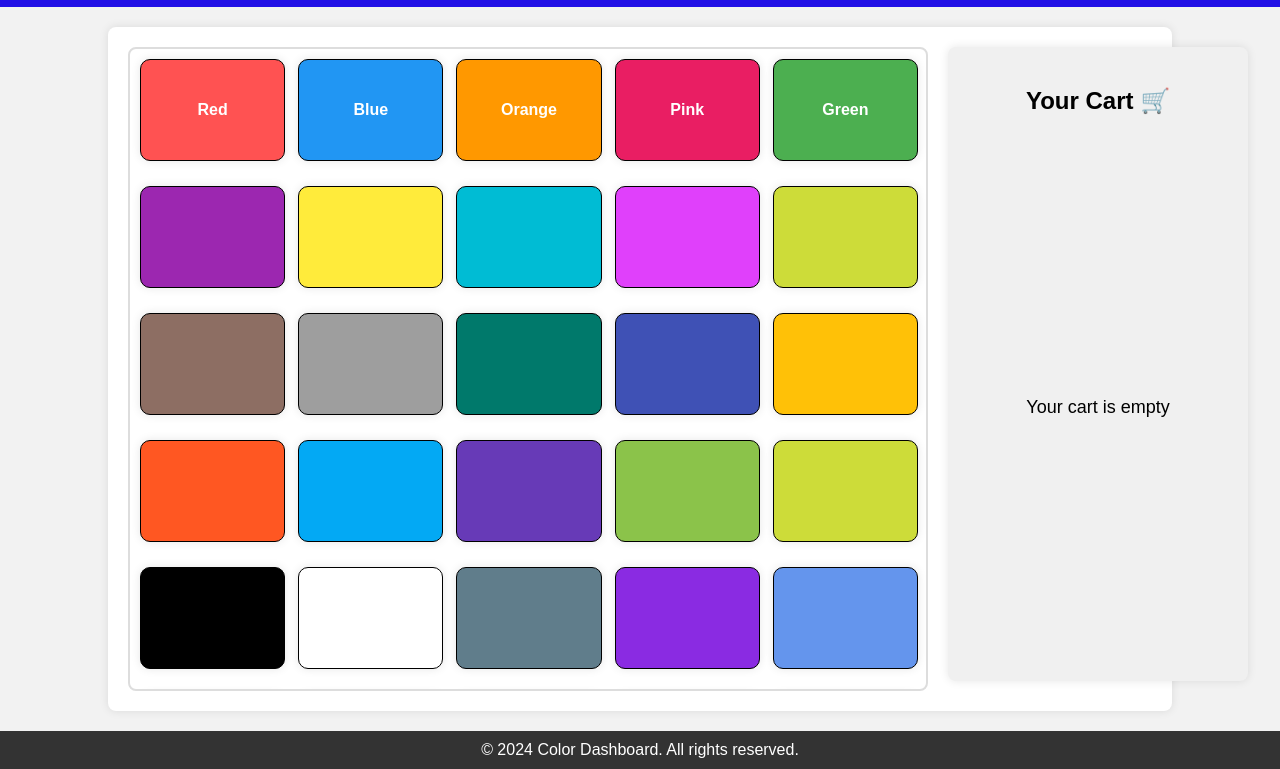
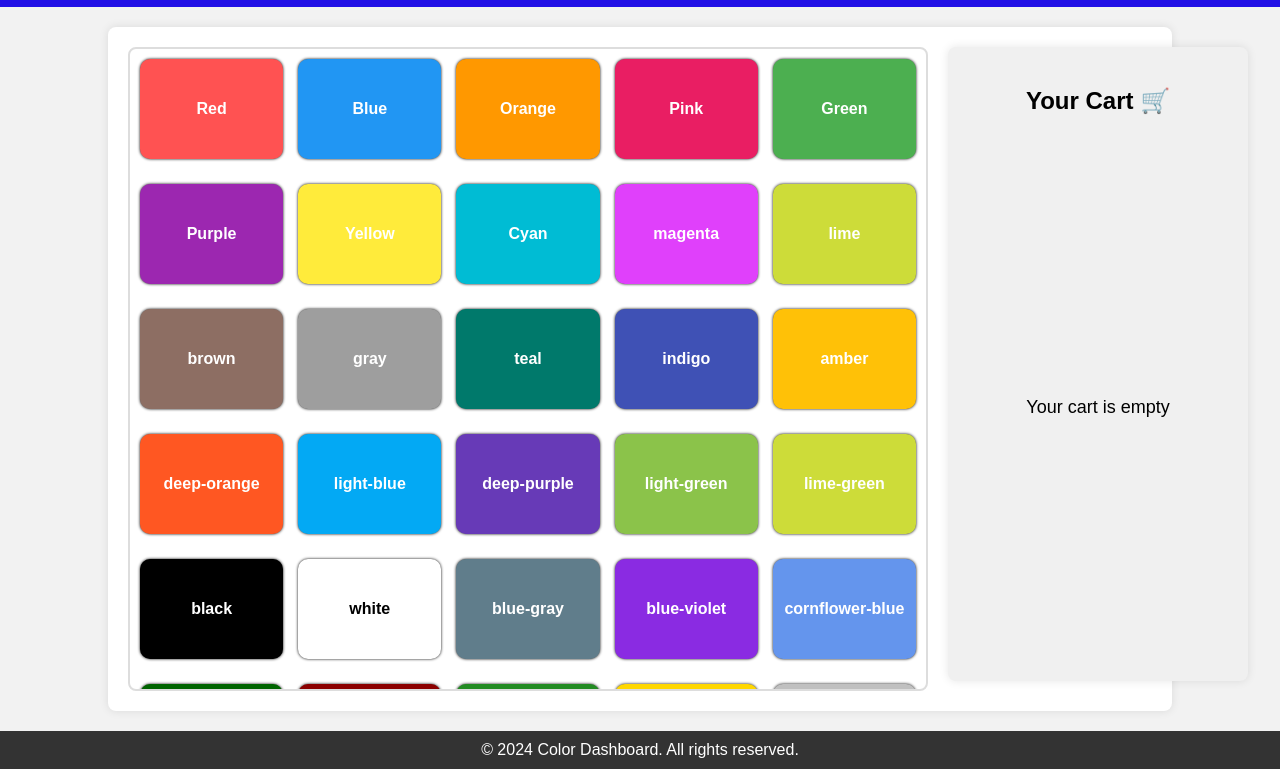
Before and after one commit to Sainihitp25/ColorShop, a plain HTML site: page FrontEnd/dashboard.html in a window 1280 px wide. Shown: the part 53-822 px from the top of the page. Drawn offline with Linux system fonts and the light colour scheme.

Commit message:
updated the dashboard page

```diff
--- a/FrontEnd/dashboard.html
+++ b/FrontEnd/dashboard.html
@@ -20,33 +20,33 @@
         <div class="color red" style="background-color: #ff5252;" data-color-name="Red">Red</div>
                 <div class="color blue" style="background-color: #2196f3;" data-color-name="Blue">Blue</div>
                 <div class="color orange" style="background-color: #ff9800;" data-color-name="Orange">Orange</div>
-                <div class="color pink" style="background-color: #e91e63;">Pink</div>
-                <div class="color green" style="background-color: #4caf50;">Green</div>
-                <div class="color purple" style="background-color: #9c27b0;"></div>
-                <div class="color yellow" style="background-color: #ffeb3b;"></div>
-                <div class="color cyan" style="background-color: #00bcd4;"></div>
-                <div class="color magenta" style="background-color: #e040fb;"></div>
-                <div class="color lime" style="background-color: #cddc39;"></div>
-                <div class="color brown" style="background-color: #8d6e63;"></div>
-                <div class="color gray" style="background-color: #9e9e9e;"></div>
-                <div class="color teal" style="background-color: #00796b;"></div>
-                <div class="color indigo" style="background-color: #3f51b5;"></div>
-                <div class="color amber" style="background-color: #ffc107;"></div>
-                <div class="color deep-orange" style="background-color: #ff5722;"></div>
-                <div class="color light-blue" style="background-color: #03a9f4;"></div>
-                <div class="color deep-purple" style="background-color: #673ab7;"></div>
-                <div class="color light-green" style="background-color: #8bc34a;"></div>
-                <div class="color lime-green" style="background-color: #cddc39;"></div>
-                <div class="color black" style="background-color: #000000;"></div>
-                <div class="color white" style="background-color: #ffffff;"></div>
-                <div class="color blue-gray" style="background-color: #607d8b;"></div>
-                <div class="color blue-violet" style="background-color: #8a2be2;"></div>
-                <div class="color cornflower-blue" style="background-color: #6495ed;"></div>
-                <div class="color dark-green" style="background-color: #006400;"></div>
-                <div class="color dark-red" style="background-color: #8b0000;"></div>
-                <div class="color forest-green" style="background-color: #228b22;"></div>
-                <div class="color gold" style="background-color: #ffd700;"></div>
-                <div class="color silver" style="background-color: #c0c0c0;"></div>
+                <div class="color pink" style="background-color: #e91e63;" data-color-name="pink">Pink</div>
+                <div class="color green" style="background-color: #4caf50;" data-color-name="green">Green</div>
+                <div class="color purple" style="background-color: #9c27b0;"data-color-name="purple">Purple</div>
+                <div class="color yellow" style="background-color: #ffeb3b;"data-color-name="yellow">Yellow</div>
+                <div class="color cyan" style="background-color: #00bcd4;"data-color-name="cyan">Cyan</div>
+                <div class="color magenta" style="background-color: #e040fb;"data-color-name="magenta">magenta</div>
+                <div class="color lime" style="background-color: #cddc39;"data-color-name="lime">lime</div>
+                <div class="color brown" style="background-color: #8d6e63;"data-color-name="brown">brown </div>
+                <div class="color gray" style="background-color: #9e9e9e;"data-color-name="gray">gray</div>
+                <div class="color teal" style="background-color: #00796b;"data-color-name="teal">teal</div>
+                <div class="color indigo" style="background-color: #3f51b5;"data-color-name="indigo">indigo</div>
+                <div class="color amber" style="background-color: #ffc107;"data-color-name="amber">amber</div>
+                <div class="color deep-orange" style="background-color: #ff5722;"data-color-name="deep-orange">deep-orange</div>
+                <div class="color light-blue" style="background-color: #03a9f4;"data-color-name="light-blue">light-blue</div>
+                <div class="color deep-purple" style="background-color: #673ab7;"data-color-name="deep-purple">deep-purple</div>
+                <div class="color light-green" style="background-color: #8bc34a;"data-color-name="light-green">light-green</div>
+                <div class="color lime-green" style="background-color: #cddc39;"data-color-name="lime-green">lime-green</div>
+                <div class="color black" style="background-color: #000000;"data-color-name="black">black</div>
+                <div class="color white" style="background-color: #ffffff;"data-color-name="white">white</div>
+                <div class="color blue-gray" style="background-color: #607d8b;"data-color-name="blue-gray">blue-gray</div>
+                <div class="color blue-violet" style="background-color: #8a2be2;"data-color-name="blue-violet">blue-violet</div>
+                <div class="color cornflower-blue" style="background-color: #6495ed;"data-color-name="cornflower-blue">cornflower-blue</div>
+                <div class="color dark-green" style="background-color: #006400;"data-color-name="dark-green">dark-green</div>
+                <div class="color dark-red" style="background-color: #8b0000;"data-color-name="dark-red">dark-red</div>
+                <div class="color forest-green" style="background-color: #228b22;"data-color-name="forest-green">forest-green</div>
+                <div class="color gold" style="background-color: #ffd700;"data-color-name="gold">gold</div>
+                <div class="color silver" style="background-color: #c0c0c0;"data-color-name="silver">silver</div>
       </div>
       <div class="scrollbar">
         <div class="scrollbar-thumb"></div>
--- a/FrontEnd/style.css
+++ b/FrontEnd/style.css
@@ -104,10 +104,11 @@ header {
     font-weight: bold;
     color: #fff;
     border-radius : 10px;
-    border: 1px solid black; /* Adjust as needed */
+    //border: 1px solid black; /* Adjust as needed */
     transition: transform 0.3s ease, opacity 0.3s ease, box-shadow 0.3s ease;
     background-color: #ccc;
-    box-shadow: 0 0 10px rgba(0, 0, 0, 0.1);
+
+    box-shadow: 0 0 3px black;
     margin-bottom: 10px;
 }
 
@@ -179,6 +180,7 @@ header {
     gap: 10px;
     align-items: center;
     justify-content: center;
+
 }
 
 .selected-color {
```
